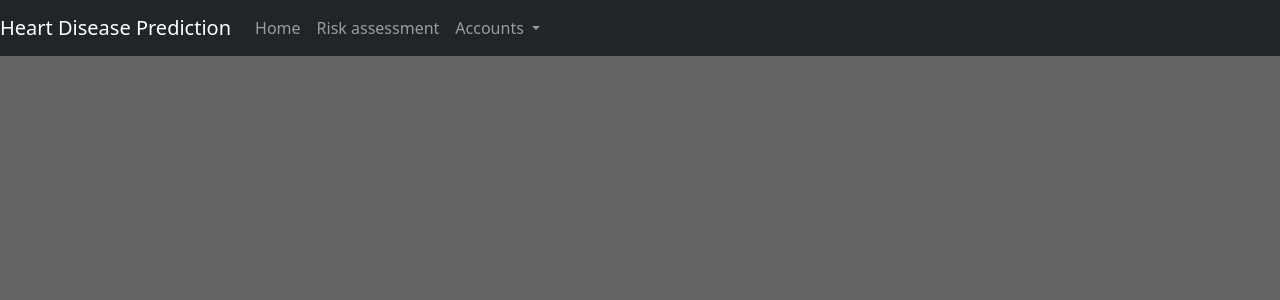
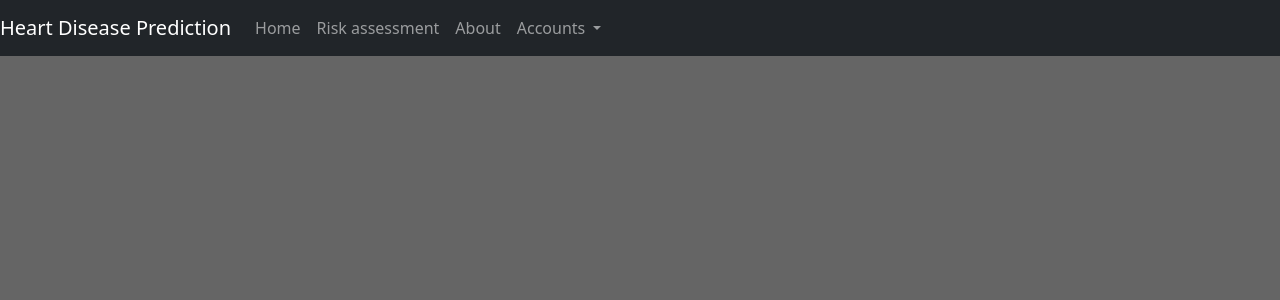
Before and after one commit to Atahm653/Project, a Django app: page / in a window 1280 px wide. Shown: the top 300 px of the page. Run offline with Django 5.2, Linux system fonts and the light colour scheme; grey boxes labelled with a size stand in for pictures from a placeholder-image service; some libraries are stand-ins or nearby versions.

Commit message:
Added Changes

```diff
--- a/predictor/templates/features/navbar.html
+++ b/predictor/templates/features/navbar.html
@@ -11,6 +11,8 @@
         <li class="nav-item">
           <a class="nav-link" href="risk">Risk assessment</a>
         </li>
+        <li class="nav-item">
+          <a class="nav-link" href="about">About</a>
          <li class="nav-item dropdown">
           <a class="nav-link dropdown-toggle" href="#" role="button" data-bs-toggle="dropdown" aria-expanded="false">
             Accounts
--- a/predictor/urls.py
+++ b/predictor/urls.py
@@ -3,6 +3,8 @@ from . import views
 
 urlpatterns = [
     path("", views.home, name="home"),
+    path("home", views.home, name="home"),
+    path("about", views.about, name="about"),
     path("risk", views.risk_assessment, name="risk"),
     path("register", views.register, name="register"),
     path("login", views.login, name="login"),
--- a/predictor/views.py
+++ b/predictor/views.py
@@ -9,6 +9,9 @@ def home(response):
 
 def risk_assessment(response):
     return render(response, "features/risk_assessment.html")
+
+def about(response):
+    return render(response, "features/about.html")
 
 def register(response):
     if response.method == "POST":
@@ -24,4 +27,5 @@ def register(response):
 def login(response):
     return render(response, "registration/login.html")
 
+
 # Create your views here.
```
Also changed, not shown: db.sqlite3, predictor/templates/features/about.html (added).
